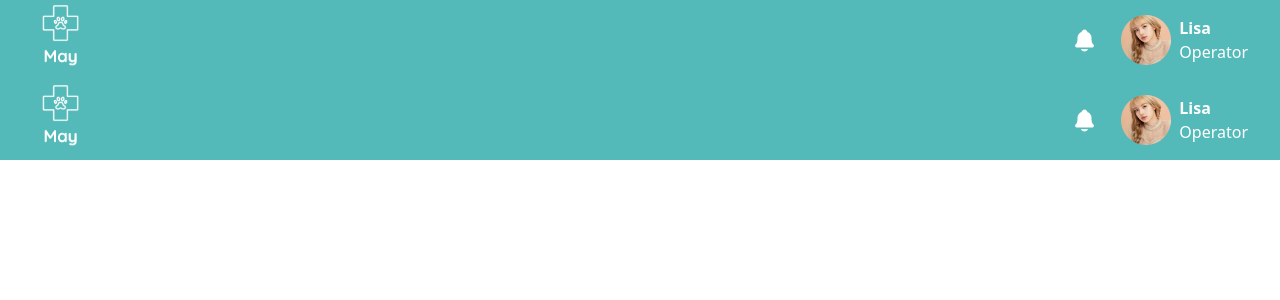
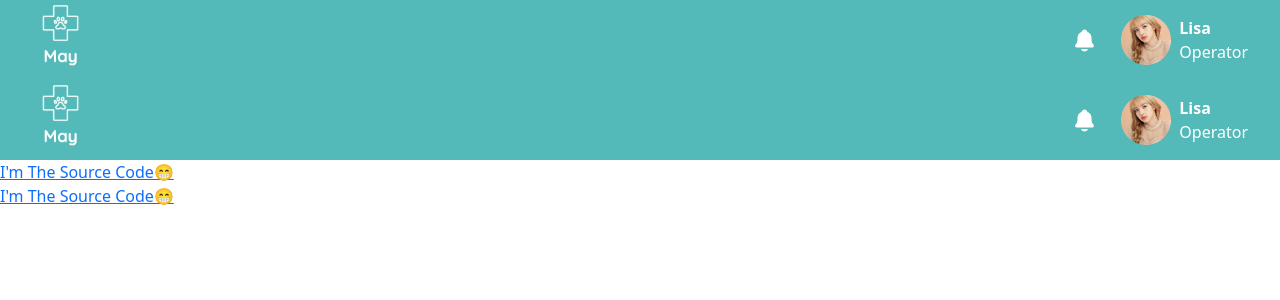
Before and after one commit to ClaraKhin/may-veterinary-clinic, a Next.js app: page /components/Layout in a window 1280 px wide. Shown: the top 300 px of the page. Built offline with nearby package versions, Linux system fonts and the light colour scheme.

Commit message:
Update Layout.jsx

```diff
--- a/src/pages/components/Layout.jsx
+++ b/src/pages/components/Layout.jsx
@@ -1,15 +1,13 @@
 import React from "react";
 import Navbar from "./Navbar";
-
-const Header = () => {
-  return <Navbar />;
-};
+import Footer from "./Footer";
 
 const Layout = ({ children }) => {
   return (
     <>
-      <Header />
+      <Navbar />
       {children}
+      <Footer />
     </>
   );
 };
```
